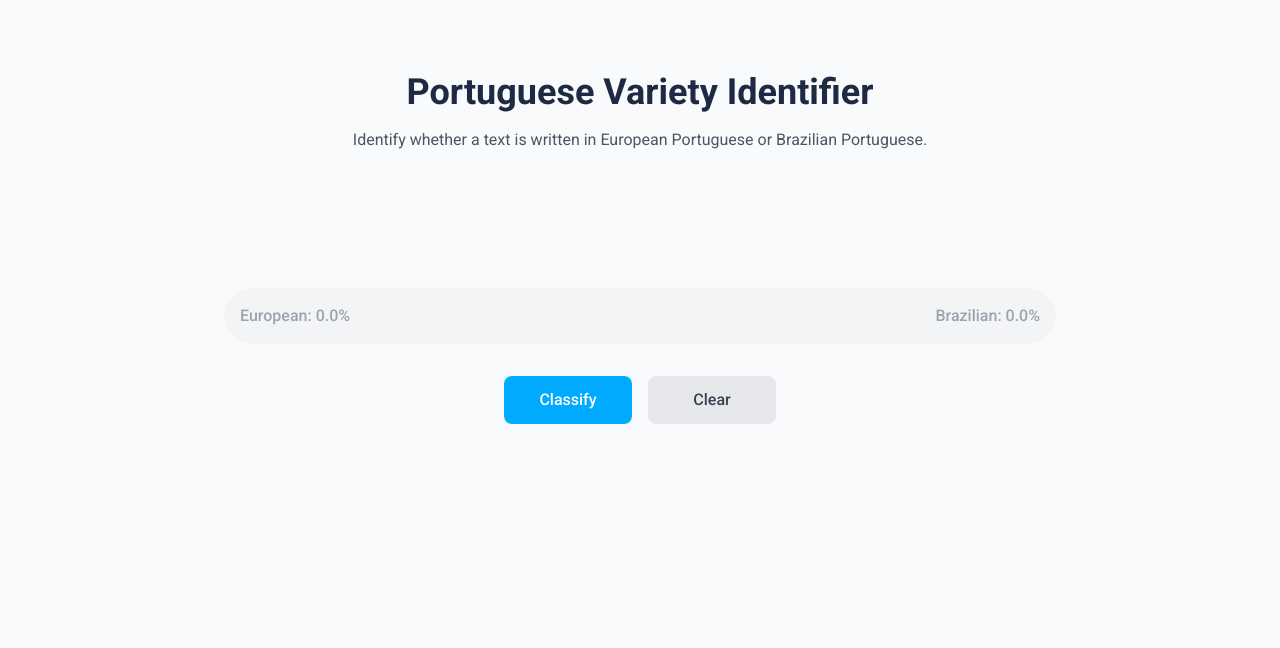
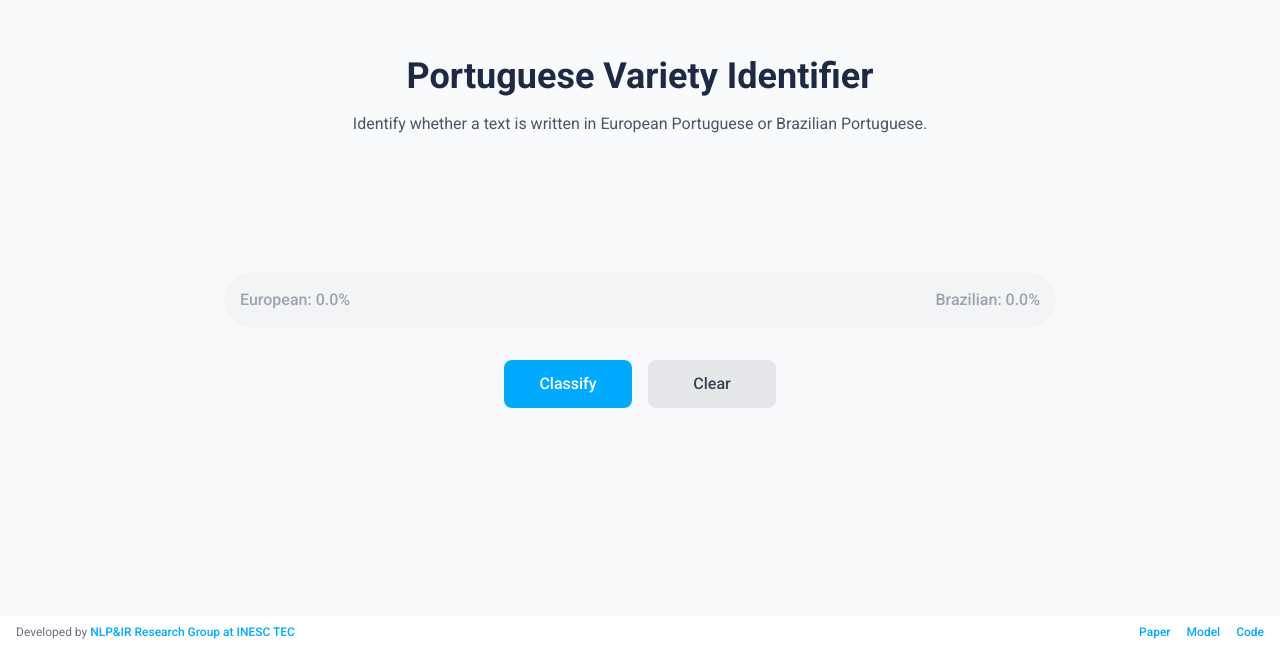
Before and after one commit to LIAAD/ptvid_demo, a Next.js app in the folder frontend/: page / in a window 1280 px wide. Shown: the part 152-800 px from the top of the page. Built offline with nearby package versions, Linux system fonts and the light colour scheme.

Commit message:
Add footer to page.tsx

```diff
--- a/frontend/src/app/page.tsx
+++ b/frontend/src/app/page.tsx
@@ -72,7 +72,8 @@ export default function Home() {
   };
 
   return (
-    <main className="min-h-screen bg-gray-50 flex items-center">
+    <main className="min-h-screen bg-gray-50 flex flex-col">
+      <div className="flex-1 flex items-center">
         <div className="w-full max-w-4xl mx-auto px-4 sm:px-6 lg:px-8">
           <div className="text-center mb-12">
             <h1 className="text-4xl font-bold text-dark-blue mb-4">
@@ -132,7 +133,7 @@ export default function Home() {
               disabled={isLoading}
               className="w-32 px-6 py-3 bg-light-blue text-white rounded-lg hover:bg-blue-500 transition-colors font-medium disabled:opacity-50 disabled:cursor-not-allowed"
             >
-            {isLoading ? 'Classifying...' : 'Classify'}
+              {'Classify'}
             </button>
             <button
               onClick={clearText}
@@ -142,6 +143,50 @@ export default function Home() {
             </button>
           </div>
         </div>
+      </div>
+
+      {/* Footer */}
+      <footer className="w-full py-2 bg-white">
+        <div className="px-4 flex justify-between items-center">
+          <p className="text-xs text-gray-500">
+            Developed by{' '}
+            <a
+              href="https://nlp.inesctec.pt"
+              target="_blank"
+              rel="noopener noreferrer"
+              className="text-light-blue hover:text-blue-600 transition-colors font-medium"
+            >
+              NLP&IR Research Group at INESC TEC
+            </a>
+          </p>
+          <div className="text-xs text-gray-500 space-x-4">
+            <a
+              href="https://drive.inesctec.pt/s/NjroDrmLc4CdZ86/download/vid.pdf"
+              target="_blank"
+              rel="noopener noreferrer"
+              className="text-light-blue hover:text-blue-600 transition-colors font-medium"
+            >
+              Paper
+            </a>
+            <a
+              href="https://huggingface.co/liaad/PtVI"
+              target="_blank"
+              rel="noopener noreferrer"
+              className="text-light-blue hover:text-blue-600 transition-colors font-medium"
+            >
+              Model
+            </a>
+            <a
+              href="https://github.com/hmosousa/tradutor"
+              target="_blank"
+              rel="noopener noreferrer"
+              className="text-light-blue hover:text-blue-600 transition-colors font-medium"
+            >
+              Code
+            </a>
+          </div>
+        </div>
+      </footer>
     </main>
   );
 }
```
Lines whose indentation alone changed are shown as unchanged.
